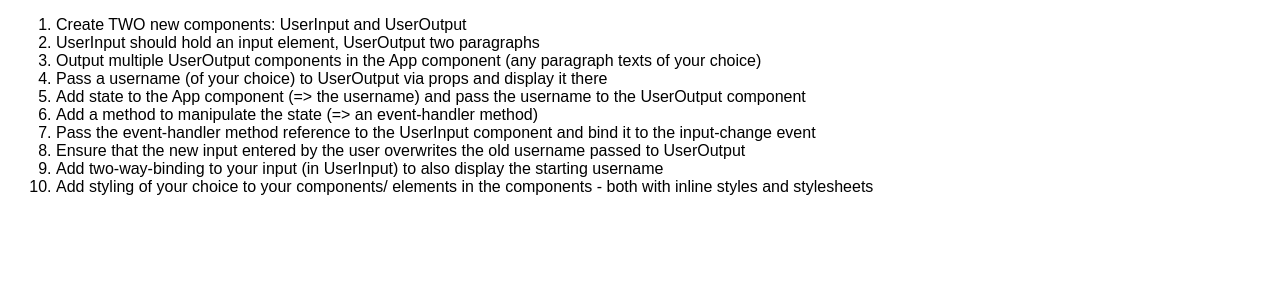
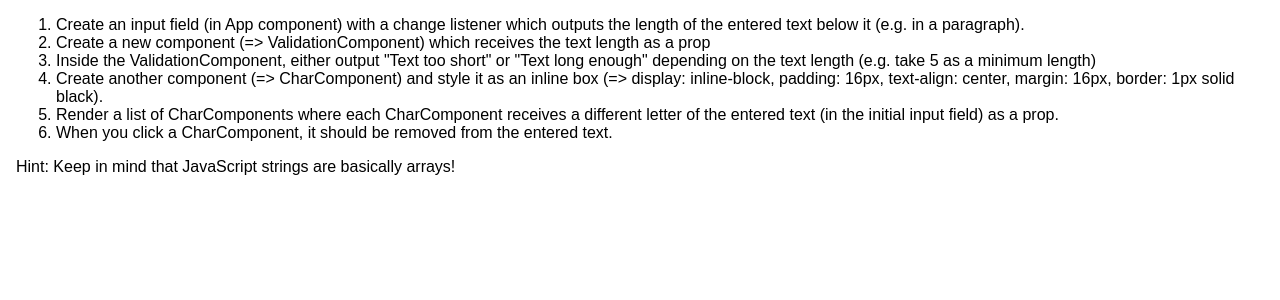
Before and after one commit to PaPa31/react-complete-guide, a React (Create React App) app: page / in a window 1280 px wide. Shown: the top 300 px of the page. Built offline with nearby package versions, Linux system fonts and the light colour scheme.

Commit message:
4.0 Starting Point
	modified:   src/App.js

```diff
--- a/src/App.js
+++ b/src/App.js
@@ -1,22 +1,41 @@
-import React, { Component } from 'react';
-import './App.css';
+import React, { Component } from "react";
+import "./App.css";
 
 class App extends Component {
   render() {
     return (
       <div className="App">
         <ol>
-          <li>Create TWO new components: UserInput and UserOutput</li>
-          <li>UserInput should hold an input element, UserOutput two paragraphs</li>
-          <li>Output multiple UserOutput components in the App component (any paragraph texts of your choice)</li>
-          <li>Pass a username (of your choice) to UserOutput via props and display it there</li>
-          <li>Add state to the App component (=> the username) and pass the username to the UserOutput component</li>
-          <li>Add a method to manipulate the state (=> an event-handler method)</li>
-          <li>Pass the event-handler method reference to the UserInput component and bind it to the input-change event</li>
-          <li>Ensure that the new input entered by the user overwrites the old username passed to UserOutput</li>
-          <li>Add two-way-binding to your input (in UserInput) to also display the starting username</li>
-          <li>Add styling of your choice to your components/ elements in the components - both with inline styles and stylesheets</li>
+          <li>
+            Create an input field (in App component) with a change listener
+            which outputs the length of the entered text below it (e.g. in a
+            paragraph).
+          </li>
+          <li>
+            Create a new component (=> ValidationComponent) which receives the
+            text length as a prop
+          </li>
+          <li>
+            Inside the ValidationComponent, either output "Text too short" or
+            "Text long enough" depending on the text length (e.g. take 5 as a
+            minimum length)
+          </li>
+          <li>
+            Create another component (=> CharComponent) and style it as an
+            inline box (=> display: inline-block, padding: 16px, text-align:
+            center, margin: 16px, border: 1px solid black).
+          </li>
+          <li>
+            Render a list of CharComponents where each CharComponent receives a
+            different letter of the entered text (in the initial input field) as
+            a prop.
+          </li>
+          <li>
+            When you click a CharComponent, it should be removed from the
+            entered text.
+          </li>
         </ol>
+        <p>Hint: Keep in mind that JavaScript strings are basically arrays!</p>
       </div>
     );
   }
```
